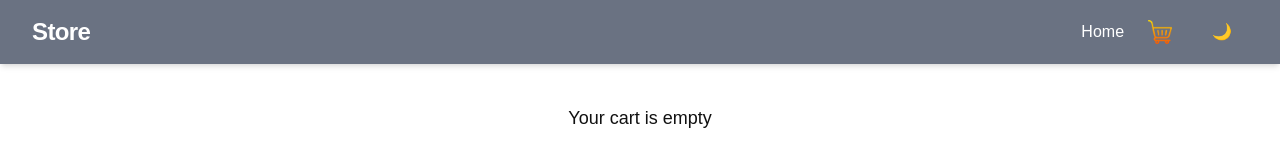
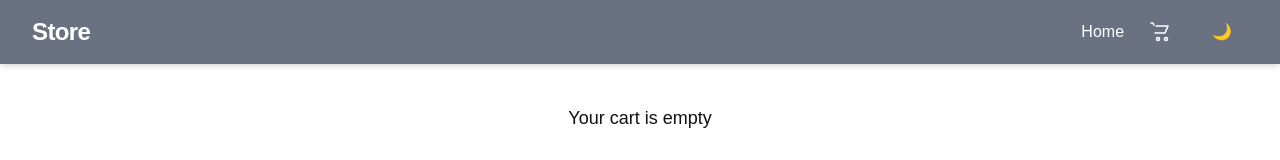
Before and after one commit to manojshrestha003/StoreFront, a Next.js app: page /cart in a window 1280 px wide. Shown: the top 160 px of the page. Built offline with nearby package versions, Linux system fonts and the light colour scheme.

Commit message:
update navbar and readme

```diff
--- a/src/components/Navbar.js
+++ b/src/components/Navbar.js
@@ -63,13 +63,30 @@ export default function Navbar() {
   href="/cart"
   className="relative flex items-center text-white hover:text-blue-200 transition font-medium"
 >
-              <Image src="/assets/cartIcon.png" alt="Cart" width={24} height={24} />
+  <svg
+    xmlns="http://www.w3.org/2000/svg"
+    width="24"
+    height="24"
+    viewBox="0 0 24 24"
+    fill="none"
+    stroke="currentColor"
+    strokeWidth="1.6"
+    strokeLinecap="round"
+    strokeLinejoin="round"
+    aria-hidden="true"
+  >
+    <path d="M3 3h2l.9 2M7 13h10l3-7H8.1" />
+    <circle cx="10" cy="19" r="1.5" />
+    <circle cx="18" cy="19" r="1.5" />
+  </svg>
+
   {totalItems > 0 && (
     <span className="absolute -top-2 -right-3 bg-red-500 text-xs font-bold rounded-full px-2 py-0.5 animate-pulse shadow-lg">
       {totalItems}
     </span>
   )}
 </Link>
+
             <ThemeToggle />
           </div>
         </div>
@@ -89,16 +106,31 @@ export default function Navbar() {
          <Link
   href="/cart"
   className="relative flex items-center text-white hover:text-blue-200 transition font-medium"
-            onClick={() => setIsOpen(false)}
 >
-            <img src="assets/CartIcon.png" alt="Cart" className="h-6 w-6 mr-2" />
-            Cart
+  <svg
+    xmlns="http://www.w3.org/2000/svg"
+    width="24"
+    height="24"
+    viewBox="0 0 24 24"
+    fill="none"
+    stroke="currentColor"
+    strokeWidth="1.6"
+    strokeLinecap="round"
+    strokeLinejoin="round"
+    aria-hidden="true"
+  >
+    <path d="M3 3h2l.9 2M7 13h10l3-7H8.1" />
+    <circle cx="10" cy="19" r="1.5" />
+    <circle cx="18" cy="19" r="1.5" />
+  </svg>
+
   {totalItems > 0 && (
-              <span className="ml-2 bg-red-500 text-xs font-bold rounded-full px-2 py-0.5 animate-pulse shadow-lg">
+    <span className="absolute -top-2 -right-3 bg-red-500 text-xs font-bold rounded-full px-2 py-0.5 animate-pulse shadow-lg">
       {totalItems}
     </span>
   )}
 </Link>
+
 
           <ThemeToggle />
         </div>
```
Also changed, not shown: 1 other file (tests, documents, lock files or other folders). Lines whose indentation alone changed are shown as unchanged.
